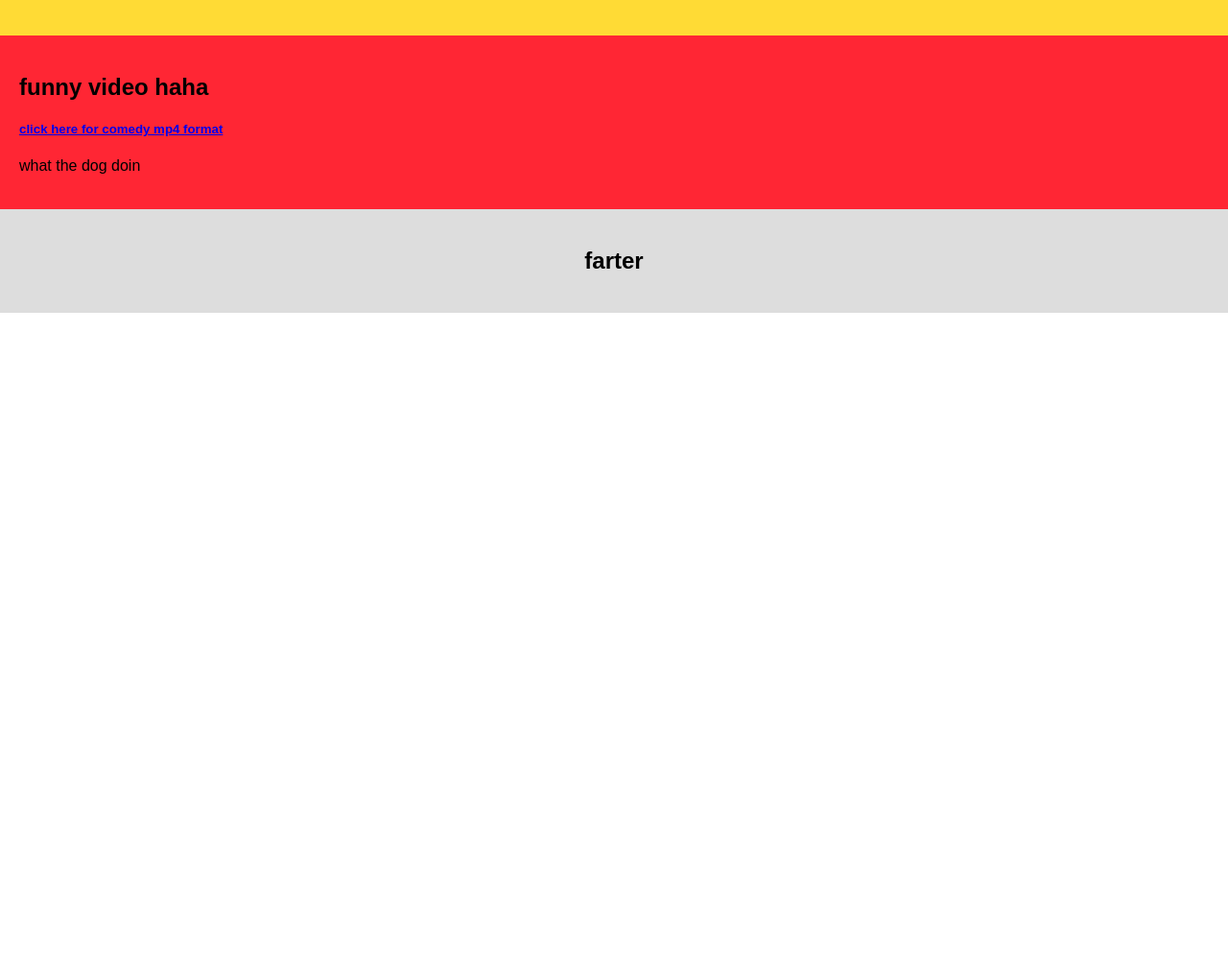
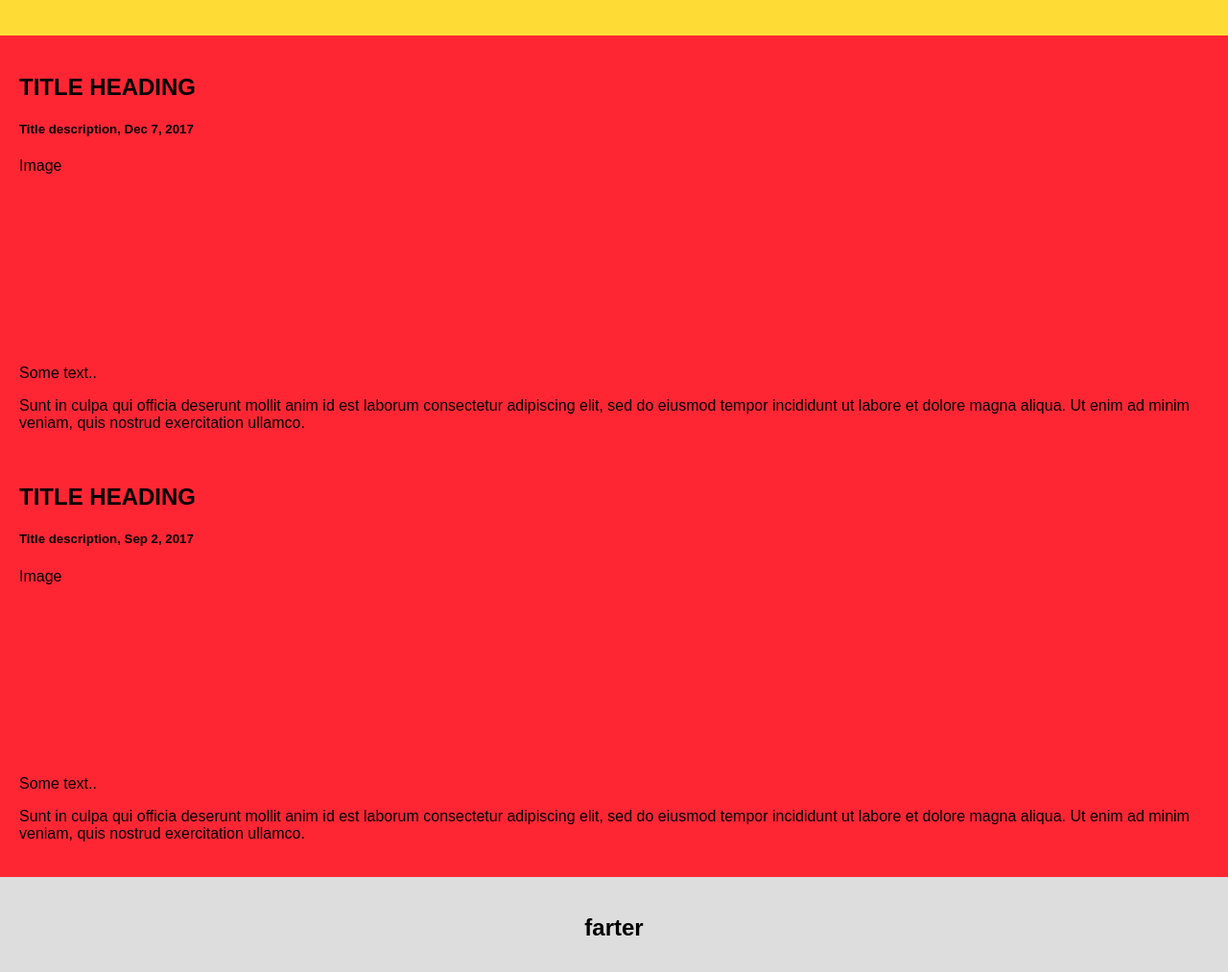
Before and after one commit to dnoyes801/dnoyes801.github.io, a plain HTML site: page index.html in a window 1280 px wide. Shown: the part 329-1342 px from the top of the page at 96% size. Before the commit the page ends 800 px from the top, so only its background shows below. Drawn offline with Linux system fonts and the light colour scheme.

Commit message:
conslusion

```diff
--- a/index.html
+++ b/index.html
@@ -10,6 +10,7 @@
     <a href="./index.html" style="background-color: brown">Home</a>'
     <a href="./aboutme.html">About Me</a>
     <a href="./gallery.html">Gallery</a>
+    <a href="./conclusion.html">Conclusion</a>
 </div>
 <div class="header">
     <div class="row">
@@ -25,9 +26,19 @@
 
 
 <div class="main">
-    <h2>funny video haha</h2>
-    <h5> <a href="https://www.youtube.com/watch?v=I1uGKLsMiDo">click here for comedy mp4 format</a></h5>
-    <p>what the dog doin</p>
+    <h2>TITLE HEADING</h2>
+    <h5>Title description, Dec 7, 2017</h5>
+    <div class="fakeimg" style="height:200px;">Image</div>
+    <p>Some text..</p>
+    <p>Sunt in culpa qui officia deserunt mollit anim id est laborum consectetur adipiscing elit, sed do eiusmod tempor
+        incididunt ut labore et dolore magna aliqua. Ut enim ad minim veniam, quis nostrud exercitation ullamco.</p>
+    <br>
+    <h2>TITLE HEADING</h2>
+    <h5>Title description, Sep 2, 2017</h5>
+    <div class="fakeimg" style="height:200px;">Image</div>
+    <p>Some text..</p>
+    <p>Sunt in culpa qui officia deserunt mollit anim id est laborum consectetur adipiscing elit, sed do eiusmod tempor
+        incididunt ut labore et dolore magna aliqua. Ut enim ad minim veniam, quis nostrud exercitation ullamco.</p>
 </div>
 
 
```
Also changed, not shown: aboutme.html (+1 -0 lines), conclusion.html (added, +30 -0 lines), gallery.html (+1 -0 lines).
